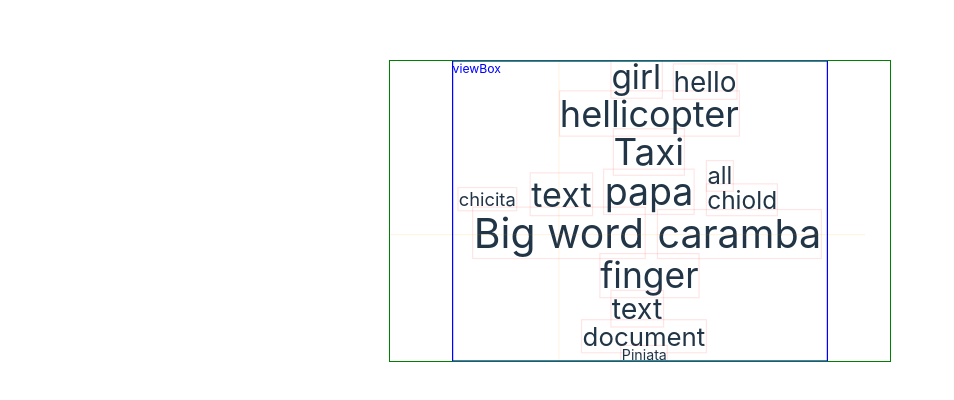
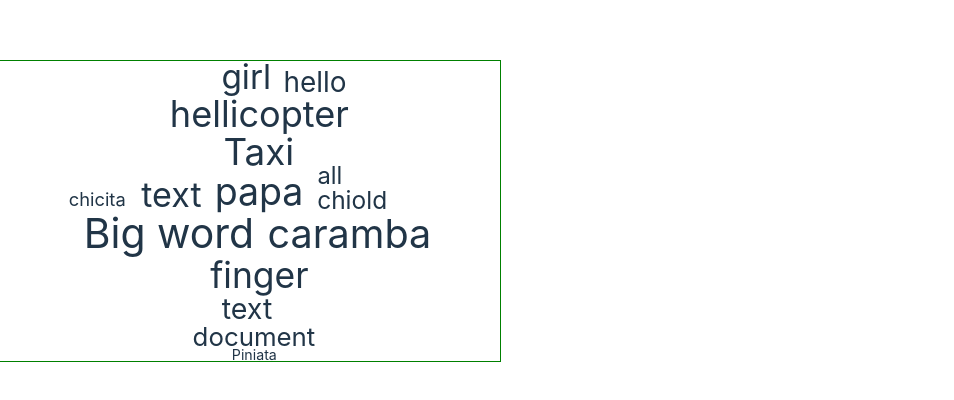
Before and after one commit to x-image-privacy/word-cloud, a React (Vite) app: page / in a window 1280 px wide. Shown: the part 186-586 px from the top of the page, without its empty margins (0-954 px from the left). Built offline with nearby package versions, Linux system fonts and the light colour scheme.

Commit message:
feat: configure package

```diff
--- a/src/Wordcloud.tsx
+++ b/src/Wordcloud.tsx
@@ -1,4 +1,3 @@
-import "./App.css";
 import {
   boundParent,
   futurPosition,
@@ -106,7 +105,7 @@ const Wordcloud = ({
             // usefull to have the anchor at the center of the word
             textAnchor="middle"
             fontSize={fontSize}
-            style={{ outline: "1px solid rgba(255, 0, 0, 0.1)" }}
+            // style={{ outline: "1px solid rgba(255, 0, 0, 0.1)" }}
             id={word.id}
             x={(word.rect?.x || centerX).toString()}
             // I don't know why I have to add the third of the fontSize to center te word vertically but it works
@@ -116,36 +115,6 @@ const Wordcloud = ({
           </text>
         );
       })}
-      <line
-        x1={centerX}
-        x2={centerX}
-        y1="0"
-        y2={height}
-        opacity={0.1}
-        stroke="orange"
-        strokeWidth="1"
-      />
-      <line
-        x1="0"
-        x2={width}
-        y1={centerY}
-        y2={centerY}
-        opacity={0.1}
-        stroke="orange"
-        strokeWidth="1"
-      />
-      <g>
-        <text
-          style={{ fill: "blue" }}
-          x={bound.x}
-          y={bound.y + 10}
-          fontSize={10}
-          textAnchor="start"
-        >
-          viewBox
-        </text>
-        <rect {...bound} stroke="blue" strokeWidth="1" fill="none" />
-      </g>
     </svg>
   );
 };
--- a/tsconfig.json
+++ b/tsconfig.json
@@ -17,6 +17,6 @@
     "noEmit": true,
     "jsx": "react-jsx"
   },
-  "include": ["src"],
+  "include": ["src", "vite.config.lib.ts"],
   "references": [{ "path": "./tsconfig.node.json" }]
 }
```
Also changed, not shown: lib.config.ts (added, +39 -0 lines), package.json (+7 -2 lines), 1 other file (tests, documents, lock files or other folders).
